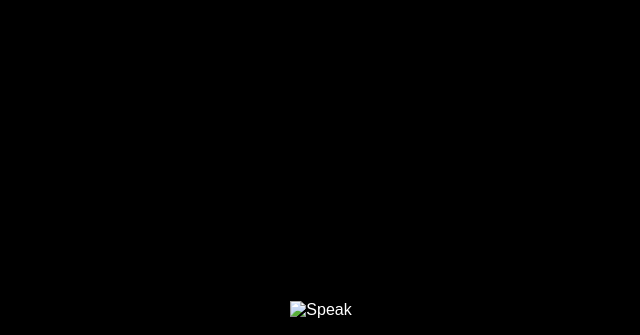
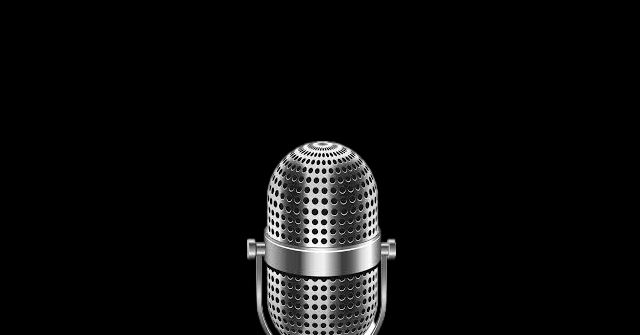
Before and after one commit to Mohamed93200/guess-a-number, a plain HTML site: page index.html in a window 1280 px wide. Shown: the top 335 px of the page, without its empty margins (319-959 px from the left). Drawn offline with Linux system fonts and the light colour scheme; the site is published under a folder, as on GitHub Pages, so addresses that start at the root find nothing.

Commit message:
Update index.html

```diff
--- a/index.html
+++ b/index.html
@@ -8,7 +8,7 @@
     <title>Speak Number Guess</title>
   </head>
   <body>
-    <img src="/images/images.png" alt="Speak" />
+    <img src="images/images.png" alt="Speak" />
     <h1>Guess a Number Between 1 - 100</h1>
     <h3>Speak the number into your microphone</h3>
     <div id="msg" class="msg"></div>
```
